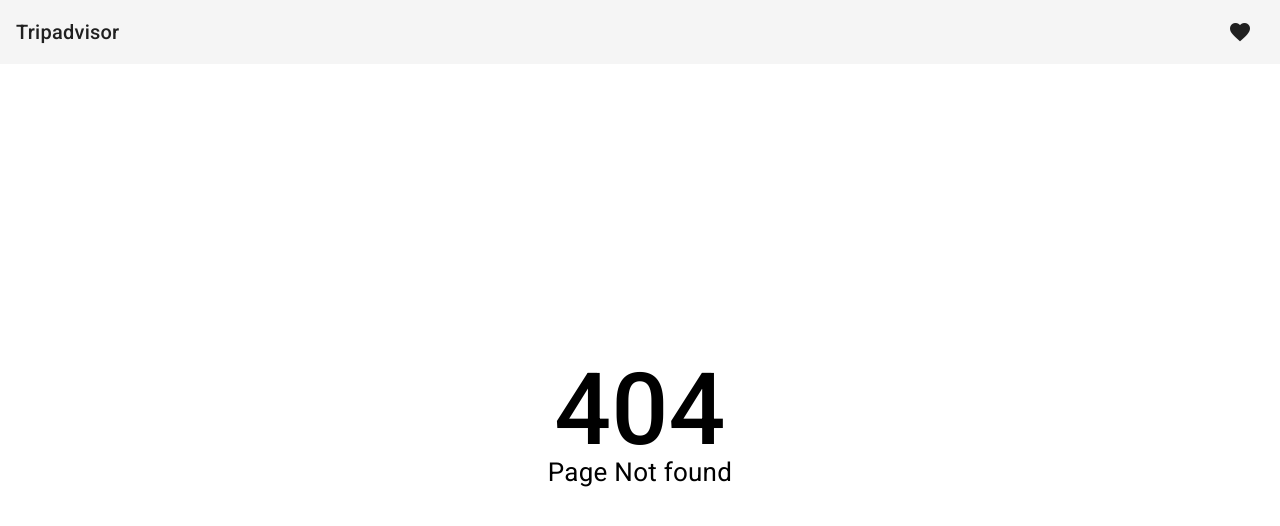
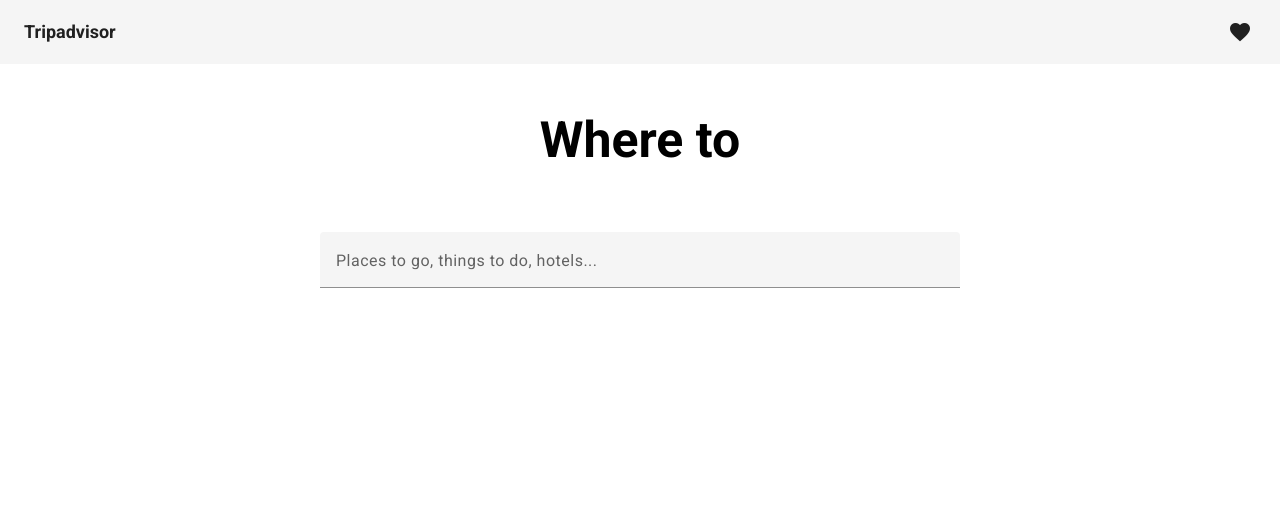
Before and after one commit to MauricioFa/tripadvisor-clone, an Angular app: page /home in a window 1280 px wide. Before the commit this address had no page. Shown: the top 526 px of the page. Built offline with nearby package versions, Linux system fonts and the light colour scheme.

Commit message:
update header linking

```diff
--- a/src/app/app-routing.module.ts
+++ b/src/app/app-routing.module.ts
@@ -6,6 +6,11 @@ import { NotFoundComponent } from './pages/not-found/not-found.component';
 const routes: Routes = [
   {
     path: '',
+    redirectTo: '/home',
+    pathMatch: 'full'
+  },
+  {
+    path: 'home',
     component: HomeComponent,
   },
   {
--- a/src/app/components/header/header.component.html
+++ b/src/app/components/header/header.component.html
@@ -1,5 +1,5 @@
 <mat-toolbar>
-  <span>Tripadvisor</span>
+  <a routerLink="/home" mat-button class="toolbar__home">Tripadvisor</a>
   <span class="example-spacer"></span>
   <button
     mat-icon-button
--- a/src/app/components/header/header.component.scss
+++ b/src/app/components/header/header.component.scss
@@ -1,3 +1,9 @@
 .example-spacer {
   flex: 1 1 auto;
 }
+
+.toolbar__home {
+  font-size: 1.8rem;
+  letter-spacing: normal;
+  font-weight: 700;
+}
--- a/src/app/components/header/header.component.ts
+++ b/src/app/components/header/header.component.ts
@@ -2,13 +2,14 @@ import {Component} from '@angular/core';
 import {MatIconModule} from '@angular/material/icon';
 import {MatButtonModule} from '@angular/material/button';
 import {MatToolbarModule} from '@angular/material/toolbar';
+import { RouterModule } from '@angular/router';
 
 @Component({
   selector: 'app-header',
   templateUrl: './header.component.html',
   styleUrls: ['./header.component.scss'],
   standalone: true,
-  imports: [MatToolbarModule, MatButtonModule, MatIconModule],
+  imports: [MatToolbarModule, MatButtonModule, MatIconModule, RouterModule],
 })
 export class HeaderComponent {
 
```
